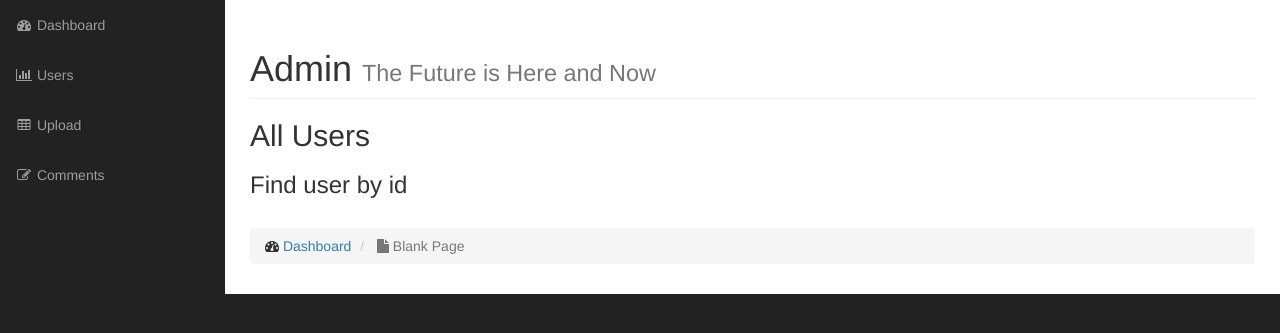
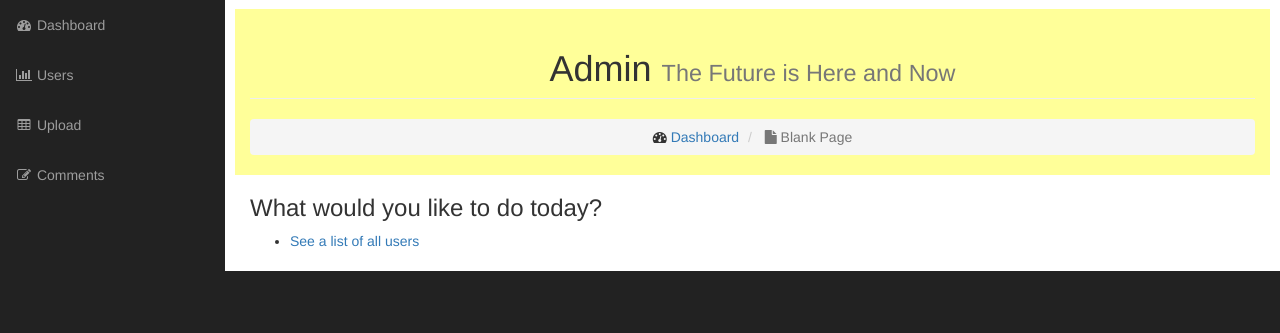
Before and after one commit to wmbusse/knightryders, a PHP site: page /admin in a window 1280 px wide. Shown: the part 51-384 px from the top of the page. Run offline with PHP 8.4, Linux system fonts and the light colour scheme; grey boxes labelled with a size stand in for pictures from a placeholder-image service; data that the repository does not hold is empty; some libraries are stand-ins or nearby versions.

Commit message:
admin page changes

```diff
--- a/admin/includes/admin_content.php
+++ b/admin/includes/admin_content.php
@@ -1,114 +1,14 @@
   <!-- Page Heading -->
   <div class="row">
-                    <div class="col-lg-12">
+      <div class="col-lg-12 text-center" style="background:#ffff99;">
           <h1 class="page-header">
               Admin
               <small>The Future is Here and Now </small>
           </h1>
-                        <?php
 
-                     /*
-
-                     check database connection
-
-                        if($database->connection){
-
-                            echo "true";
-                        }
-
-                        */
-
-                        /*
-
-                        test query method
-                        */
-                        /*
-                        $sql = "SELECT * FROM users where id=1";
-                        $result = $database->query($sql);
-                        $userfound = mysqli_fetch_array($result);
-                        echo '<table class = "table">';
-                        echo '<tr>';
-                        echo '<td>';
-                        echo $userfound['username'];
-                        echo '</td><td>';
-                        echo $userfound['firstname'];
-                        echo '</td><td>';
-                        echo $userfound['lastname'];
-                        echo '</td></tr></table>';
-                        $sql = "SELECT * FROM users where id=2";
-                        $result = $database->query($sql);
-                        $userfound = mysqli_fetch_array($result);
-                        echo '<table class = "table">';
-                        echo '<tr>';
-                        echo '<td>';
-                        echo $userfound['username'];
-                        echo '</td><td>';
-                        echo $userfound['firstname'];
-                        echo '</td><td>';
-                        echo $userfound['lastname'];
-                        echo '</td></tr></table>';
-                        $sql = "SELECT * FROM users where id=1";
-                        $result = $database->query($sql);
-                        $userfound = mysqli_fetch_array($result);
-                        echo '<table class = "table">';
-                        echo '<tr>';
-                        echo '<td>';
-                        echo $userfound['username'];
-                        echo '</td><td>';
-                        echo $userfound['firstname'];
-                        echo '</td><td>';
-                        echo $userfound['lastname'];
-                        echo '</td></tr></table>';
-
-
-
-
-                        # test find all user method
-
-
-
-                        $result_set = User::find_all_users();
-
-                        while($row = mysqli_fetch_array($result_set)){
-                            echo 'User found  <br />';
-                            echo $row['username']. "<br />";
-                        }
-                        ?>
-                        <h3>Find user by id</h3>
-                        <?php
-
-                        $founduser = User::find_user_by_id(2);
-                        $user = User::instantiation($founduser);
-
-                        echo $user->username;
-
-                        */
-                       ?>
-                       <h2>All Users</h2>
-                       <?php
-
-                        $users= User::find_all_users();
-                        foreach($users as $user){
-                            echo $user->id."&nbsp;".$user->username. "&nbsp;".$user->lastname."<br />";
-
-                        }
-                    ?>
-                    <h3>Find user by id </h3>
-                    <?php
-                    $found_user = User::find_user_by_id(2);
-                    echo $found_user->firstname.'&nbsp;'.$found_user->lastname;
-
-
-
-                        ?>
-
-
-                        <?php
-
-                        ?>
           <ol class="breadcrumb">
               <li>
-                                <i class="fa fa-dashboard"></i>  <a href="index.php">Dashboard</a>
+                  <i class="fa fa-dashboard"></i> <a href="index.php">Dashboard</a>
               </li>
               <li class="active">
                   <i class="fa fa-file"></i> Blank Page
@@ -117,3 +17,13 @@
       </div>
   </div>
   <!-- /.row -->
+  <div class="col-lg-12">
+      <div class="row">
+          <h3>What would you like to do today?</h3>
+          <ul>
+              <li>
+                  <a href="users.php">See a list of all users</a>
+              </li>
+          </ul>
+      </div>
+  </div>
```
Also changed, not shown: admin/users.php (+5 -5 lines). Lines whose indentation alone changed are shown as unchanged.
